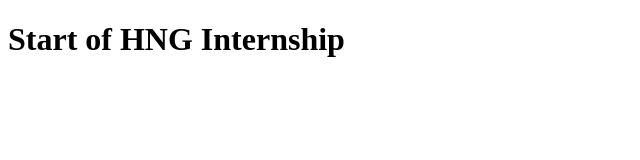
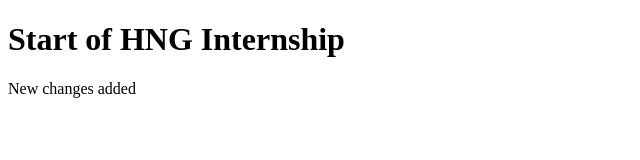
Before and after one commit to wrightkhlebisol/hnginternship, a plain HTML site: page index.html in a window 1280 px wide. Shown: the whole page, without its empty margins (0-640 px from the left). Drawn offline with Linux system fonts and the light colour scheme.

Commit message:
More changes

```diff
--- a/index.html
+++ b/index.html
@@ -8,5 +8,6 @@
 </head>
 <body>
     <h1>Start of HNG Internship</h1>
+    <p>New changes added</p>
 </body>
 </html>
```
